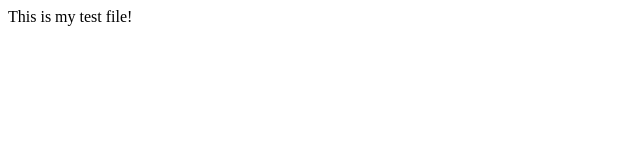
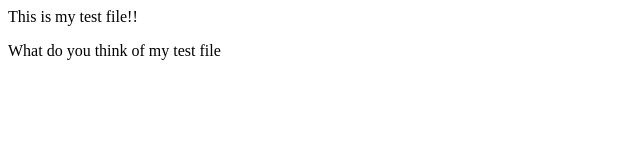
Before and after one commit to onenterframe01/TutorialRepo, a plain HTML site: page index.html in a window 1280 px wide. Shown: the whole page, without its empty margins (0-640 px from the left). Drawn offline with Linux system fonts and the light colour scheme.

Commit message:
Changes app.js

```diff
--- a/app.js
+++ b/app.js
@@ -0,0 +1 @@
+console.log("Hello World!")
--- a/index.html
+++ b/index.html
@@ -1,6 +1,7 @@
 <html>
 <head></head>
 <body>
-<p>This is my test file!</p>
+<p>This is my test file!!</p>
+<p>What do you think of my test file</p>
 </body>
 </html>
```
